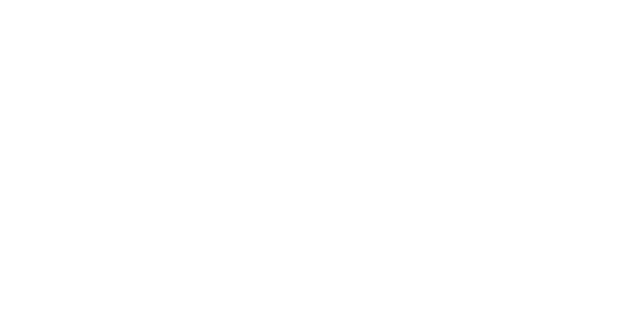
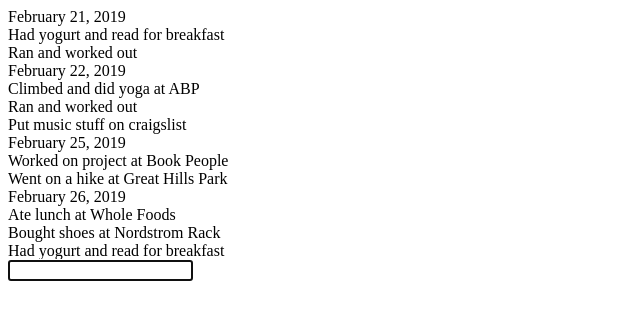
Before and after one commit to nicorobo/daily-journal, a React (Create React App) app: page / in a window 1280 px wide. Shown: the top 320 px of the page, without its empty margins (0-640 px from the left). Built offline with nearby package versions, Linux system fonts and the light colour scheme.

Commit message:
Added basic journaling functionality

```diff
--- a/package.json
+++ b/package.json
@@ -6,8 +6,11 @@
     "react-scripts": "2.1.5"
   },
   "dependencies": {
+    "dayjs": "^1.8.8",
     "react": "^16.8.3",
-    "react-dom": "^16.8.3"
+    "react-dom": "^16.8.3",
+    "react-redux": "^6.0.1",
+    "redux": "^4.0.1"
   },
   "scripts": {
     "start": "react-scripts start",
--- a/src/components/App.js
+++ b/src/components/App.js
@@ -1,10 +1,76 @@
 import React, { Component } from 'react';
+import dayjs from 'dayjs';
+import { List } from './List';
+import { TextInput } from './TextInput';
 
 class App extends Component {
+  state = {
+    items: [
+      {content: 'Ate lunch at Whole Foods', created: 1551215574767},
+      {content: 'Bought shoes at Nordstrom Rack', created: 1551215574762},
+      {content: 'Had yogurt and read for breakfast', created: 15512155747678},
+      {content: 'Worked on project at Book People', created: 1551215574767},
+      {content: 'Went on a hike at Great Hills Park', created: 1551215574762},
+      {content: 'Climbed and did yoga at ABP', created: 15512155747678},
+      {content: 'Ran and worked out', created: 1551215574762},
+      {content: 'Put music stuff on craigslist', created: 15512155747678},
+    ],
+    days: [
+      {
+        date: '2019-02-21',
+        items: [2, 6]
+      },
+      {
+        date: '2019-02-22',
+        items: [5, 6, 7]
+      },
+      {
+        date: '2019-02-25',
+        items: [3, 4]
+      },
+      {
+        date: '2019-02-26',
+        items: [0, 1, 2]
+      }
+    ]
+  }
+
+  createToday() {
+    const { days } = this.state;
+    const today = dayjs().format('YYYY-MM-DD');
+    console.log('new day');
+    return [
+      ...days,
+      {date: today, items: []}
+    ];
+  }
+
+  addItemToToday(days, itemIndex) {
+    const todayIndex = days.length - 1;
+    return [
+      ...days.slice(0, todayIndex),
+      Object.assign({}, days[todayIndex], {items: [...days[todayIndex].items, itemIndex]})
+    ];
+  }
+
+  addItem(content) {
+    const { days, items } = this.state;
+    const todayExists = days[days.length - 1].date === dayjs().format('YYYY-MM-DD');
+
+    this.setState({
+      items: [
+        ...items,
+        {content, created: Date.now()}
+      ],
+      days: this.addItemToToday((todayExists ? days : this.createToday()), items.length),
+    });
+  }
+
   render() {
     return (
       <div className="App">
-
+        <List days={this.state.days} items={this.state.items} />
+        <TextInput addItem={this.addItem.bind(this)} />
       </div>
     );
   }
--- /dev/null
+++ b/src/components/Day.js
@@ -0,0 +1,17 @@
+import React, { Component } from 'react';
+import dayjs from 'dayjs';
+import { Item } from './Item';
+
+export class Day extends Component {
+	render() {
+		const { date, items } = this.props.day;
+		return (
+			<div className="day">
+				<div className="day-name">{dayjs(date).format('MMMM D, YYYY')}</div>
+				<div className="day-items">
+					{items.map(i => <Item item={i} />)}
+				</div>
+			</div>
+		);
+	}
+}
--- /dev/null
+++ b/src/components/Item.js
@@ -0,0 +1,10 @@
+import React, { Component } from 'react';
+
+export class Item extends Component {
+	render() {
+		const { content, created } = this.props.item;
+		return (
+			<div className="item">{content}</div>
+		);
+	}
+}
--- /dev/null
+++ b/src/components/List.js
@@ -0,0 +1,15 @@
+import React, { Component } from 'react';
+import dayjs from 'dayjs';
+import { Day } from './Day';
+
+export class List extends Component {
+	render() {
+		return (
+			<div className="list">
+				{this.props.days.map(d => (
+					<Day day={Object.assign({}, d, {items: d.items.map(i => this.props.items[i])})} />
+				))}
+			</div>
+		);
+	}
+}
--- /dev/null
+++ b/src/components/TextInput.js
@@ -0,0 +1,27 @@
+import React, { Component } from 'react';
+
+export class TextInput extends Component {
+	state = {
+		value: '',
+	}
+	addItem(e) {
+		e.preventDefault();
+		this.props.addItem(this.state.value);
+		this.setState({value: ''});
+	}
+	onChange(e) {
+		this.setState({value: e.target.value})
+	}
+	render() {
+		return (
+			<form className="text-input" onSubmit={this.addItem.bind(this)}>
+				<input
+					type="text"
+					placholder={"What did you do today?"}
+					onChange={this.onChange.bind(this)}
+					value={this.state.value}
+					autoFocus="true" />
+			</form>
+		);
+	}
+}
```
Also changed, not shown: 1 other file (tests, documents, lock files or other folders).
